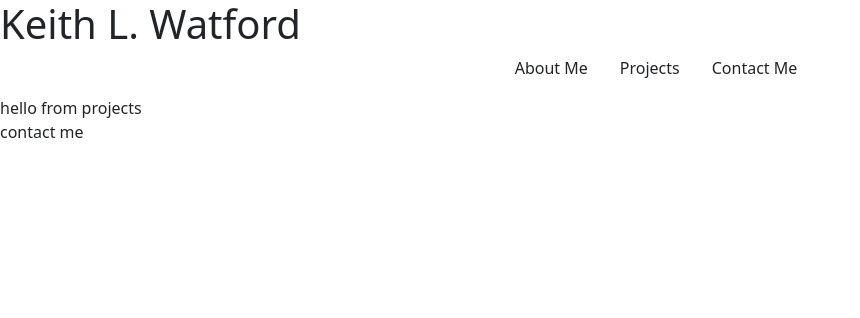
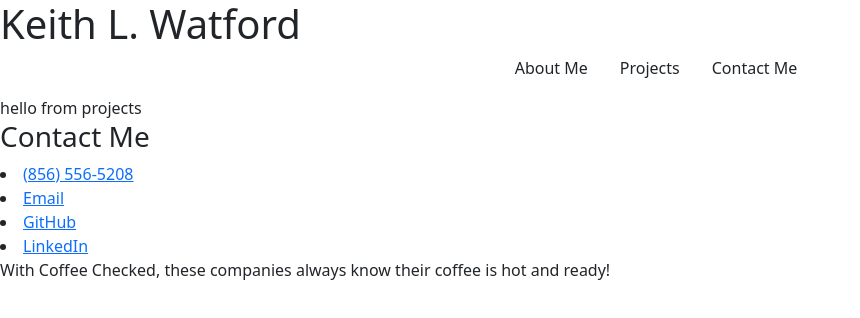
Before and after one commit to Keith-L-Watford/react-portfolio-v1, a React (Create React App) app: page / in a window 1280 px wide. Shown: the top 318 px of the page, without its empty margins (0-860 px from the left). Built offline with nearby package versions, Linux system fonts and the light colour scheme.

Commit message:
trying to add icons

```diff
--- a/src/components/contact.js
+++ b/src/components/contact.js
@@ -1,10 +1,33 @@
-import React from 'react'
-import '../styles/contact.css'
+import React from 'react';
+import { FontAwesomeIcon } from '@fortawesome/react-fontawesome';
+import '../styles/contact.css';
 
 export default function Contact() {
     return(
         <div>
-            contact me
+            <h3>Contact Me</h3>
+            <li class="li"><i class="fas fa-phone"></i><a href="tel:856-556-5208">(856) 556-5208</a>
+                            </li>
+                            <li class="li"><a href="mailto:keith.l.watford@gmail.com">
+                                {/* <i class="fas fa-envelope"></i> */}
+                                <FontAwesomeIcon icon={["fas", "fa-envelope"]} />
+                                Email</a></li>
+                            <li class="li"><a href="https://github.com/Keith-L-Watford" target="_blank" rel="noreferrer"> <i
+                                        class="fab fa-github"> </i>GitHub</a></li>
+                            <li class="li"><a href="https://www.linkedin.com/in/keith-watford-5654b8208/"
+                                    target="_blank" rel="noreferrer"><i class="fab fa-linkedin"></i>LinkedIn</a></li>
+
+<div>
+    <FontAwesomeIcon icon={['fab', 'apple']} />
+    <FontAwesomeIcon icon={['fab', 'microsoft']} />
+    <FontAwesomeIcon icon={['fab', 'google']} />
+
+    <FontAwesomeIcon icon="check-square" />
+    With Coffee Checked, these companies always know their coffee is hot and ready!
+  </div>
+
         </div>
+
+
     );
 }
```
